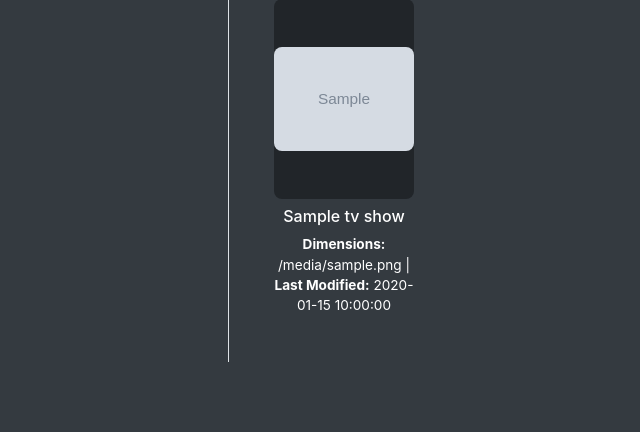
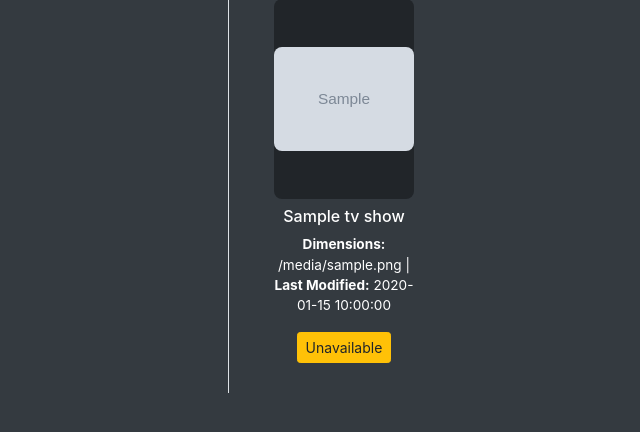
Before and after one commit to anthonysnyder/logoarr, a Flask app: template templates/tv.html in a window 1280 px wide. Shown: the part 235-667 px from the top of the page, without its empty margins (21-661 px from the left). Run offline with Flask 3, Linux system fonts and the light colour scheme; the template is opened without the code that fills it: most values are stand-ins (such as "Sample title", 1, 10 or a date in 2020); grey boxes marked "Sample" are stand-in pictures; some libraries are stand-ins or nearby versions.

Commit message:
Add 'Mark as Unavailable' feature to TV shows page
Extends the unavailable feature to the TV shows page for consistency.

Changes:
- Add data-unavailable attribute to TV show cards
- Add 'Mark Unavailable' button for TV shows without logos
- Update filter function to exclude unavailable TV shows
- Match functionality from movies page

🤖 Generated with [Claude Code](https://claude.com/claude-code)

Co-Authored-By: Claude Sonnet 4.5 <noreply@anthropic.com>

```diff
--- a/templates/tv.html
+++ b/templates/tv.html
@@ -121,7 +121,7 @@
             <!-- Grid to display TV shows -->
             <div id="tvList" class="movie-grid">
                 {% for tv_show in tv_shows %}
-                <div class="movie-card" id="{{ tv_show.clean_id }}" data-title="{{ tv_show.title | lower }}" data-has-logo="{{ tv_show.has_logo | lower }}">
+                <div class="movie-card" id="{{ tv_show.clean_id }}" data-title="{{ tv_show.title | lower }}" data-has-logo="{{ tv_show.has_logo | lower }}" data-unavailable="{{ tv_show.unavailable }}">
                     <div>
                         <!-- Display the TV show's thumbnail or placeholder if none exists -->
                         {% if tv_show.logo_thumb %}
@@ -141,6 +141,17 @@
                         <strong>Dimensions:</strong> {{ tv_show.logo_dimensions }} |
                         <strong>Last Modified:</strong> {{ tv_show.logo_last_modified }}
                     </p>
+
+                    <!-- Button to mark as unavailable -->
+                    {% if not tv_show.has_logo %}
+                    <form method="POST" action="/toggle_unavailable" style="text-align: center; margin-top: 5px;">
+                        <input type="hidden" name="media_title" value="{{ tv_show.title }}">
+                        <input type="hidden" name="media_type" value="tv">
+                        <button type="submit" class="btn btn-sm {% if tv_show.unavailable %}btn-warning{% else %}btn-outline-secondary{% endif %}">
+                            {% if tv_show.unavailable %}Unavailable{% else %}Mark Unavailable{% endif %}
+                        </button>
+                    </form>
+                    {% endif %}
                 </div>
                 {% endfor %}
             </div>
@@ -178,12 +189,15 @@
 
         tvShows.forEach(function(tvShow) {
             const hasLogo = tvShow.getAttribute('data-has-logo').toLowerCase(); // Normalize to lowercase
-            console.log(`TV Show: ${tvShow.getAttribute('data-title')}, Has Logo: ${hasLogo}`);
+            const unavailable = tvShow.getAttribute('data-unavailable').toLowerCase(); // Check if marked unavailable
+            console.log(`TV Show: ${tvShow.getAttribute('data-title')}, Has Logo: ${hasLogo}, Unavailable: ${unavailable}`);
 
             if (hasLogo === "true") {
                 tvShow.style.display = 'none';  // Hide TV shows with logos
+            } else if (unavailable === "true") {
+                tvShow.style.display = 'none';  // Hide TV shows marked as unavailable
             } else {
-                tvShow.style.display = 'block';  // Show TV shows without logos
+                tvShow.style.display = 'block';  // Show TV shows without logos and not unavailable
             }
         });
     }
```
